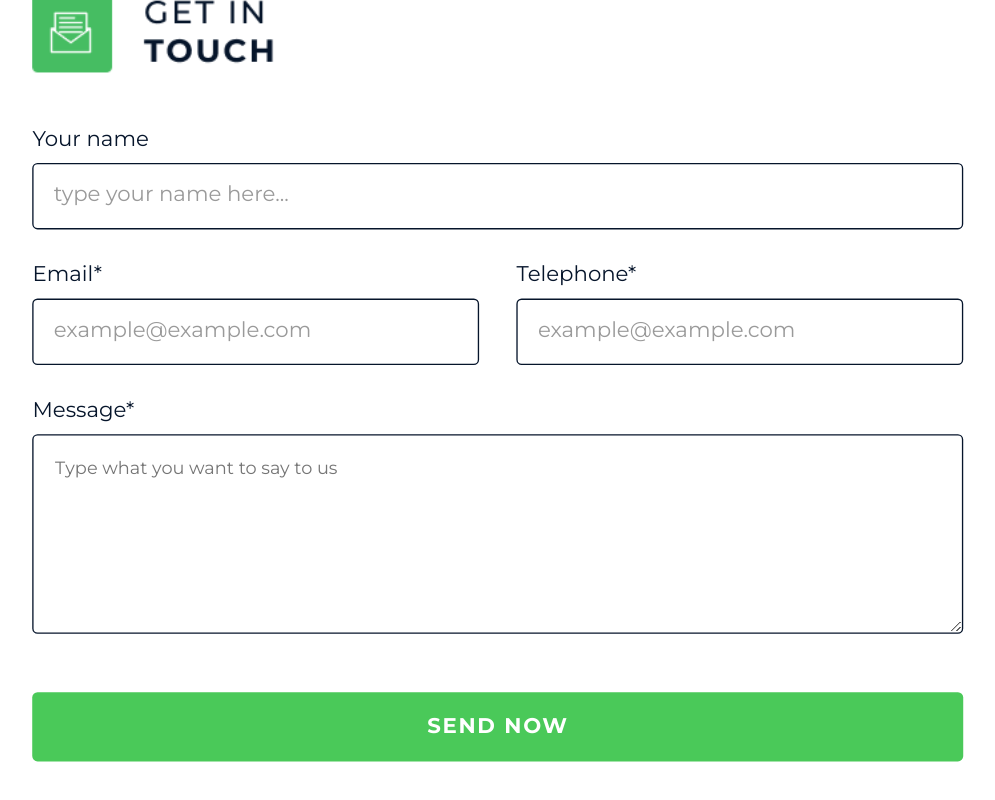
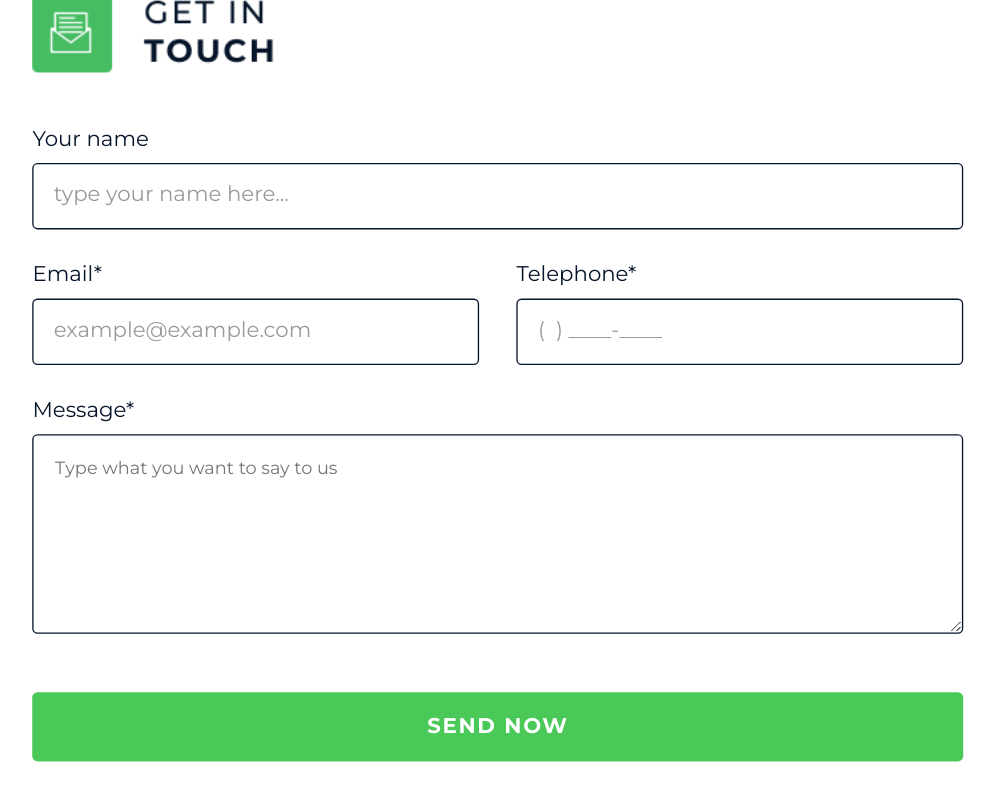
Before and after one commit to VictorRibeiroH/teste-coopers, a React (Vite) app: page / in a window 1280 px wide. Shown: the part 5197-5997 px from the top of the page, without its empty margins (142-1137 px from the left). Built offline with nearby package versions, Linux system fonts and the light colour scheme; a web font is replaced by a local one.

Commit message:
Placeholder att

```diff
--- a/src/components/Contact/index.jsx
+++ b/src/components/Contact/index.jsx
@@ -37,7 +37,7 @@ const Contact = () => {
                 </div>
                 <div style={{ width: "48%" }}>
                     <Label htmlFor="telephone" mt="24px">Telephone*</Label>
-                    <Input id="telephone" type="tel" placeholder="example@example.com" />
+                    <Input id="telephone" type="tel" placeholder="(  ) ____-____" />
                 </div>
             </FlexContainer>
             <div>
```
